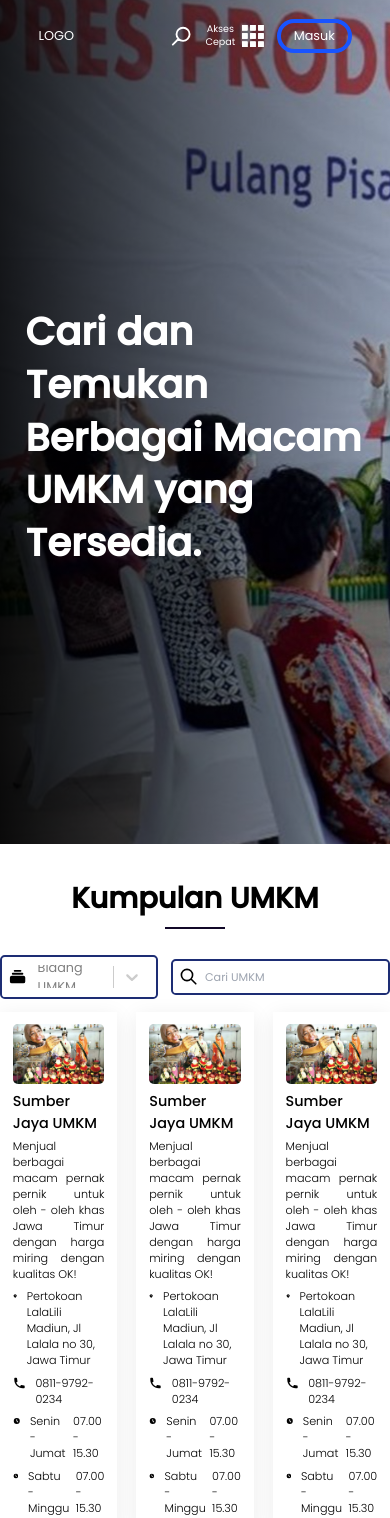
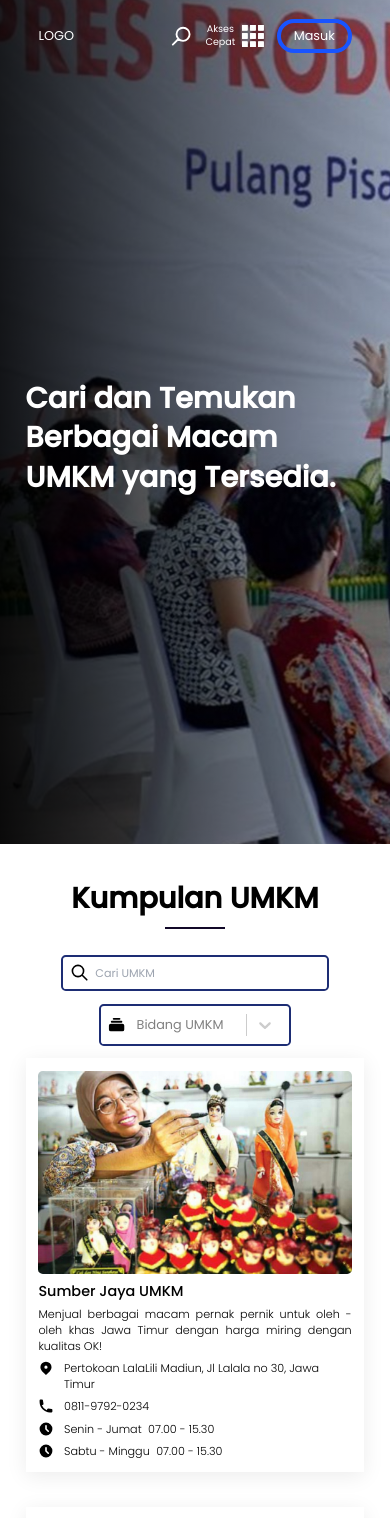
Before and after one commit to alfonsus20/gudity-gemastik-frontend, a React (Create React App) app: page /umkm in a window 390 px wide. Shown: the top 1518 px of the page. Built offline with nearby package versions, Linux system fonts and the light colour scheme.

Commit message:
fix: umkm page responsive

```diff
--- a/src/components/Dropdown.tsx
+++ b/src/components/Dropdown.tsx
@@ -36,7 +36,7 @@ const Dropdown = ({ id, name, options, className, rounded }: DropdownProps) => {
       className={`${className} ${
         rounded && "rounded-md"
       } flex flex-row items-center`}
-      style={{ paddingTop: 1, paddingBottom: 1 }}
+
     >
       <CollectionIcon className="w-6 h-6" />
       <Select
--- a/src/screens/Umkm.tsx
+++ b/src/screens/Umkm.tsx
@@ -9,9 +9,9 @@ import Dropdown from "../components/Dropdown";
 const Umkm = () => {
   return (
     <div>
-      <div className="min-h-screen relative">
+      <div className="min-h-screen relative ">
         <div
-          className="w-full min-h-screen relative z-10 pt-10 text-white flex items-center"
+          className="w-full min-h-screen relative z-10  pt-10 text-white flex items-center "
           style={{
             background:
               "linear-gradient(86.97deg, rgba(0, 0, 0, 0.95) -0.91%, rgba(7, 11, 18, 0) 131.36%), url(assets/backgrounds/berita.jpg)",
@@ -19,7 +19,7 @@ const Umkm = () => {
         >
           <div className="max-w-screen-xl mx-auto w-full px-8">
             <div className="font-semibold">
-              <h1 className="text-5xl my-1 leading-snug">
+              <h1 className="text-4xl md:text-5xl my-1 leading-snug">
                 Cari dan Temukan <br />
                 Berbagai Macam UMKM yang Tersedia.
               </h1>
@@ -28,14 +28,14 @@ const Umkm = () => {
         </div>
       </div>
       <div className="py-12">
-        <div className="max-w-screen-2xl mx-auto">
+        <div className="max-w-screen-2xl px-8 mx-auto">
           <div className="mb-8">
             <h2 className="text-center text-4xl font-semibold mb-4">
               Kumpulan UMKM
             </h2>
             <Underline backgroundColor="#110828" center />
           </div>
-          <div className="flex flex-row justify-center items-center space-x-4 mb-4">
+          <div className="flex flex-col-reverse md:flex-row justify-center items-center  md:space-x-4 mb-4">
             <Dropdown
               name="bidang-umkm"
               options={[
@@ -49,7 +49,7 @@ const Umkm = () => {
               type="text"
               onChange={() => console.log("object")}
               value=""
-              className="border-2 border-blue-marker"
+              className="border-2 border-blue-marker mb-4 md:mb-0"
               placeholder="Cari UMKM"
               icon={
                 <svg
@@ -69,7 +69,7 @@ const Umkm = () => {
               }
             />
           </div>
-          <div className="grid grid-cols-3 max-w-screen-xl mx-auto gap-x-6 gap-y-11 mb-12">
+          <div className="grid grid-cols-1 sm:grid-cols-2 md:grid-cols-3 max-w-screen-xl mx-auto gap-x-6 gap-y-11 mb-12">
             <UmkmCard
               title="Sumber Jaya UMKM"
               description="Menjual berbagai macam pernak pernik untuk oleh - oleh khas Jawa Timur dengan harga miring dengan kualitas OK!"
```
